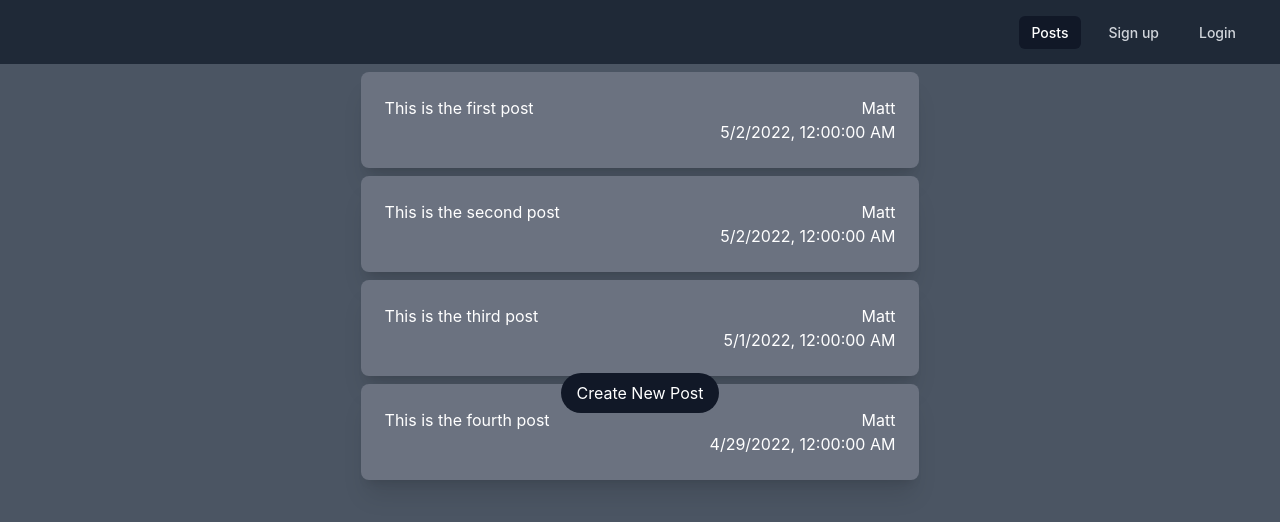
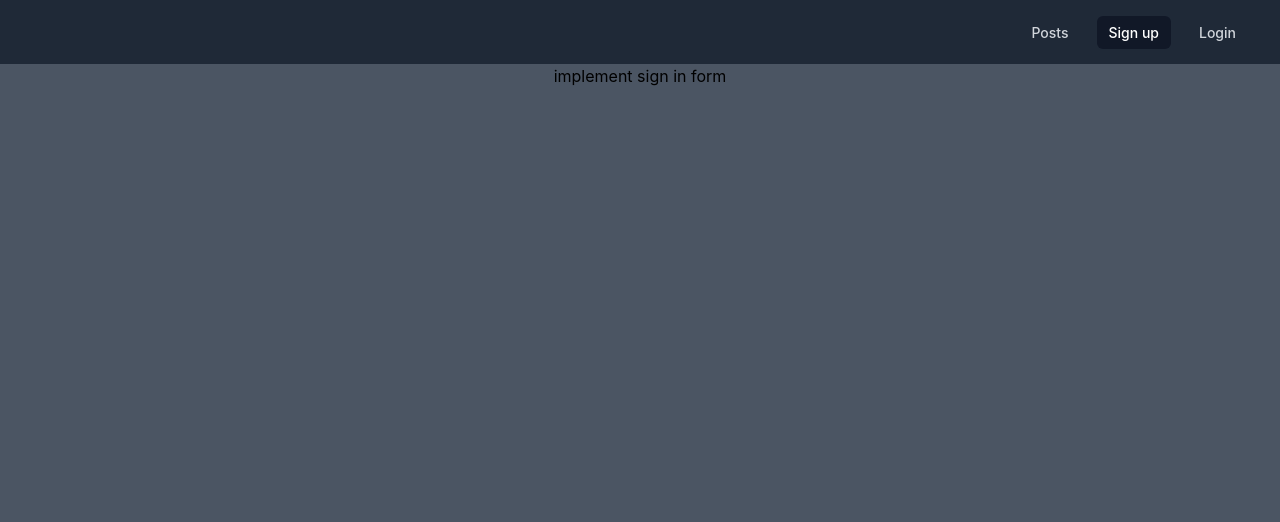
Before and after one commit to HuloM/React-Blog-Frontend, a React (Create React App) app: page / in a window 1280 px wide. Both pictures are taken after a click on the link "Sign up". Shown: the top 522 px of the page. Built offline with nearby package versions, Linux system fonts and the light colour scheme.

Commit message:
login/logout functionality (doesnt actually use data just changes isloggedin state to change ui), header is now interactive and reactive to use clicks

```diff
--- a/src/App.js
+++ b/src/App.js
@@ -2,14 +2,66 @@ import './App.css'
 import Header from './components/UI/Header/Header'
 import Posts from './components/Posts/Posts'
 import PostForm from './components/Posts/Post/PostForm/PostForm'
+import {useState} from 'react'
 
 function App() {
+    const [isLoggedIn, setIsLoggedIn] = useState(false)
+    const [openLoginForm, setOpenLoginForm] = useState(false)
+    const [openSigninForm, setOpenSigninForm] = useState(false)
+
+    const UserLoginHandler = () => {
+        setIsLoggedIn(true)
+        localStorage.setItem('token', 'will implement later')
+
+        AutoLogoutUserHandler()
+        setOpenLoginForm(false)
+    }
+
+    const AutoLogoutUserHandler = () => {
+        const milliseconds = 60 * 60 * 1000
+        setTimeout(() => {
+            LogoutUserHandler()
+        }, milliseconds)
+
+    }
+
+    const LogoutUserHandler = () => {
+        setIsLoggedIn(false)
+        localStorage.removeItem('token')
+        localStorage.removeItem('expiryDate')
+    }
+
+    const OpenLoginFormHandler = () => {
+        setOpenLoginForm(true)
+        setOpenSigninForm(false)
+        UserLoginHandler()
+    }
+
+    const OpenSigninFormHandler = () => {
+        setOpenSigninForm(true)
+        setOpenLoginForm(false)
+    }
+
+    const OpenPostFormHandler = () => {
+        setOpenLoginForm(false)
+        setOpenSigninForm(false)
+    }
+
+    let content = <Posts/>
+
+    if (openLoginForm)
+        content = <p> implement login form</p> //<LoginForm/>
+    else if (openSigninForm)
+        content = <p> implement sign in form</p> //<SigninForm/>
+
     return (
         <>
-            <Header/>
+            <Header onLoginButtonClick={OpenLoginFormHandler} onSigninButtonClick={OpenSigninFormHandler}
+                    onPostButtonClick={OpenPostFormHandler} onLogoutButtonClick={LogoutUserHandler} isLoggedIn={isLoggedIn}
+            />
             <div className='grid grid-rows-3 gap-20 justify-center bg-gray-600 h-screen'>
-                <Posts/>
-                <PostForm/>
+                {content}
+                {isLoggedIn && <PostForm/>}
             </div>
         </>
     )
--- a/src/components/UI/Header/Header.js
+++ b/src/components/UI/Header/Header.js
@@ -1,29 +1,49 @@
-import { Disclosure } from '@headlessui/react'
-
-const navigation = [
-    { name: 'Posts', href: '#', current: true },
-    { name: 'Sign up', href: '#', current: false, isAuth: false },
-    { name: 'Login', href: '#', current: false, isAuth: false  },
-]
+import {Disclosure} from '@headlessui/react'
+import {useState} from 'react'
 
 function classNames(...classes) {
     return classes.filter(Boolean).join(' ')
 }
 
-const Header = () => {
+const Header = props => {
+    const [navItems, setNavItems] = useState([
+        {name: 'Posts', href: '#', current: true, requireLogin: null, onclick: props.onPostButtonClick},
+        {name: 'Sign up', href: '#', current: false, requireLogin: false, onclick: props.onSigninButtonClick},
+        {name: 'Login', href: '#', current: false, requireLogin: false, onclick: props.onLoginButtonClick},
+        {name: 'Logout', href: '#', current: false, requireLogin: true, onclick: props.onLogoutButtonClick},
+    ])
+
+
+    const handleButtonClick = event => {
+        const buttonClicked = event.target.text
+        setNavItems(prevState => {
+            for (const navItem of prevState) {
+                if (navItem.name === buttonClicked) {
+                    navItem.current = true
+                    navItem.onclick()
+                }
+                else
+                    navItem.current = false
+            }
+            return [...prevState]
+        })
+    }
+
     return (
-        <Disclosure as='nav' className="bg-gray-800">
+        <Disclosure as="nav" className="bg-gray-800">
             <div className="max-w-7xl mx-auto px-2 sm:px-6 lg:px-8">
                 <div className="relative flex items-center justify-between h-16">
                     <div className="absolute right-0 space-x-4">
-                        {navigation.map((item) => ( !item.isAuth &&
-                            <a key={item.name} href={item.href}
+                        {navItems.map((item) => (
+                            (props.isLoggedIn === item.requireLogin || item.requireLogin === null) &&
+                            <a key={item.name} href={item.href} onClick={handleButtonClick}
                                 className={classNames(
                                     item.current ? 'bg-gray-900 text-white' :
                                         'text-gray-300 hover:bg-gray-700 hover:text-white',
-                                        'px-3 py-2 rounded-md text-sm font-medium')}
+                                    'px-3 py-2 rounded-md text-sm font-medium')}
                                 aria-current={item.current ? 'page' : undefined}>
                                 {item.name}
+                                {/*{console.log(props.isLoggedIn === item.requireLogin, props.isLoggedIn, item.requireLogin)}*/}
                             </a>
                         ))}
                     </div>
```
